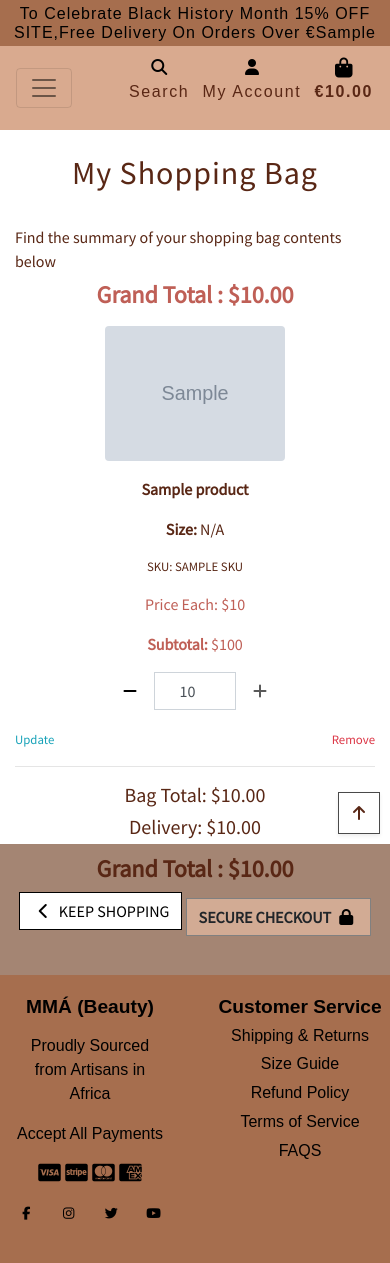
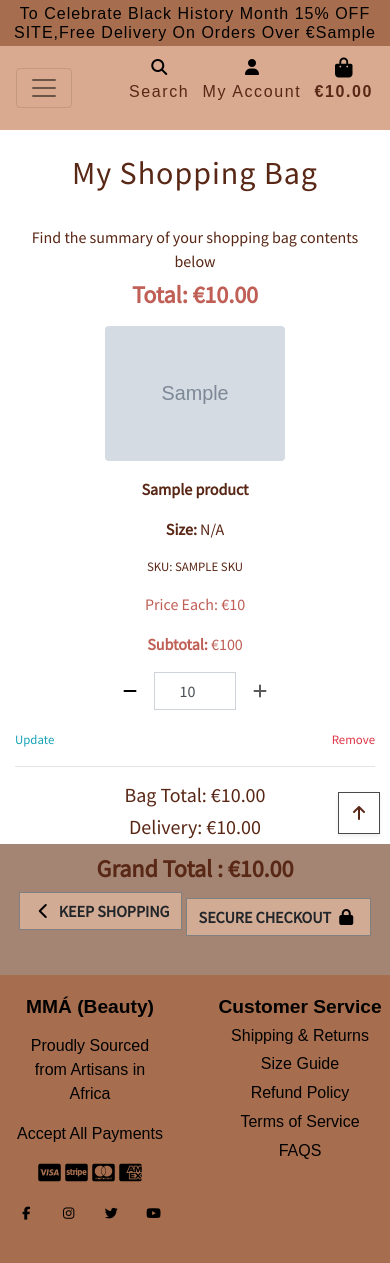
Before and after one commit to Didisimmons/MMA-Haircare, a Django app: template bag/templates/bag/bag.html in a window 390 px wide. Run offline with Django 3.2, Linux system fonts and the light colour scheme; the template is opened without the code that fills it: most values are stand-ins (such as "Sample title", 1, 10 or a date in 2020); grey boxes marked "Sample" are stand-in pictures; some libraries are stand-ins or nearby versions; some web fonts are replaced.

Commit message:
edit shopping bag for mobile and checkout template

```diff
--- a/bag/templates/bag/bag-total.html
+++ b/bag/templates/bag/bag-total.html
@@ -1,8 +1,8 @@
-<h6><strong class="lead text-black">Bag Total: ${{ total|floatformat:2 }}</strong></h6>
-<h6 class="lead text-black">Delivery: ${{ delivery|floatformat:2 }}</h6>
-<h4 class="mt-3 text-black"><strong>Grand Total : ${{ grand_total|floatformat:2 }}</strong></h4>
+<h6><strong class="lead text-black">Bag Total: €{{ total|floatformat:2 }}</strong></h6>
+<h6 class="lead text-black">Delivery: €{{ delivery|floatformat:2 }}</h6>
+<h4 class="mt-3 text-black"><strong>Grand Total : €{{ grand_total|floatformat:2 }}</strong></h4>
 {% if free_delivery_delta > 0 %}
     <p class="mb-3 text-black text-danger">
-        You could get free delivery by spending just <strong>${{ free_delivery_delta }}</strong> more!
+        You could get free delivery by spending just <strong>€{{ free_delivery_delta }}</strong> more!
     </p>
 {% endif %}
--- a/bag/templates/bag/bag.html
+++ b/bag/templates/bag/bag.html
@@ -18,6 +18,7 @@
         <div class="row">
             <div class="col pt-2 pt-2">
                 <h2 class="header-text shopping-bag">  My Shopping Bag </h2>
+                <p class="text-black lead text-center text-capitalize mb-4 d-md-block d-none">Summary of your shopping bag contents below</p>
             </div>
         </div>
         <div class="row">
@@ -25,8 +26,8 @@
                 {% if bag_items %}
                     <!--shopping bag mobile layout -->
                     <div class="d-block d-md-none">
-                        <p class="text-black mt-2 mb-2">Find the summary of your shopping bag contents below</p>
-                        <h4 class="mb-3 color-pink text-center"><strong>Grand Total : ${{ grand_total|floatformat:2 }}</strong></h4>
+                        <p class="text-black text-center mt-2 mb-2">Find the summary of your shopping bag contents below</p>
+                        <h4 class="mb-3 color-pink text-center"><strong> Total: €{{ grand_total|floatformat:2 }}</strong></h4>
                         {% for item in bag_items %}
                             <div class="row">
                                 <div class="col-12 col-sm-6 text-center mb-2">
@@ -36,8 +37,8 @@
                                     {% include "bag/product-info.html" %}
                                 </div>
                                 <div class="col-12 col-sm-6 text-black text-center">
-                                    <p class="color-pink">Price Each: ${{ item.product.price }}</p>
-                                    <p class="color-pink"><strong>Subtotal: </strong>${{ item.product.price | calc_subtotal:item.quantity }}</p>
+                                    <p class="color-pink">Price Each: €{{ item.product.price }}</p>
+                                    <p class="color-pink"><strong>Subtotal: </strong>€{{ item.product.price | calc_subtotal:item.quantity }}</p>
                                 </div>
                                 <div class="col-12 col-sm-6">
                                     {% include "bag/quantity-form.html" %}
--- a/bag/templates/bag/checkout-buttons.html
+++ b/bag/templates/bag/checkout-buttons.html
@@ -1,4 +1,4 @@
-<a href="{% url 'products' %}" class="btn btn-outline-black secure-btn rounded-0">
+<a href="{% url 'products' %}" class="btn btn-black secure-btn rounded-0">
     <span class="icon">
         <i class="fas fa-chevron-left"></i>
     </span>
--- a/checkout/templates/checkout/checkout.html
+++ b/checkout/templates/checkout/checkout.html
@@ -20,7 +20,6 @@
         <div class="row">
             <div class="col pt-2 pt-2">
                 <h2 class="header-text">Checkout</h2>
-                <hr>
             </div>
         </div>
 
--- a/checkout/templates/checkout/confirmation_emails/confirmation_email_body.txt
+++ b/checkout/templates/checkout/confirmation_emails/confirmation_email_body.txt
@@ -5,9 +5,9 @@ This is a confirmation of your order at MMÀ. Your order information details are
 Order Number: {{ order.order_number }}
 Order Date: {{ order.date }}
 
-Order Total: ${{ order.order_total }}
-Delivery: ${{ order.delivery_cost }}
-Grand Total: ${{ order.grand_total }}
+Order Total: €{{ order.order_total }}
+Delivery: €{{ order.delivery_cost }}
+Grand Total: €{{ order.grand_total }}
 
 Your order will be shipped to {{ order.street_address1 }} in {{ order.town_or_city }}, {{ order.country }}.
 
```
Also changed, not shown: checkout/templates/checkout/checkout_success.html (+5 -5 lines).
